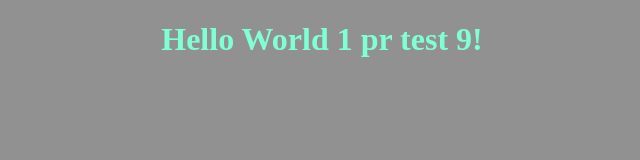
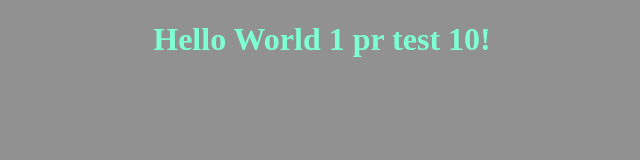
Before and after one commit to RebecaMelvyn/DevSecOps, a plain HTML site: page index.html in a window 1280 px wide. Shown: the whole page, without its empty margins (318-958 px from the left). Drawn offline with Linux system fonts and the light colour scheme.

Commit message:
pr test 10

```diff
--- a/index.html
+++ b/index.html
@@ -7,7 +7,7 @@
     <link rel="stylesheet" href="./styles.css">
 </head>
 <body>
-    <h1>Hello World 1 pr test 9!</h1>
+    <h1>Hello World 1 pr test 10!</h1>
 </body>
 <script src="./script.js"></script>
 </html>
```
Also changed, not shown: 1 other file.
